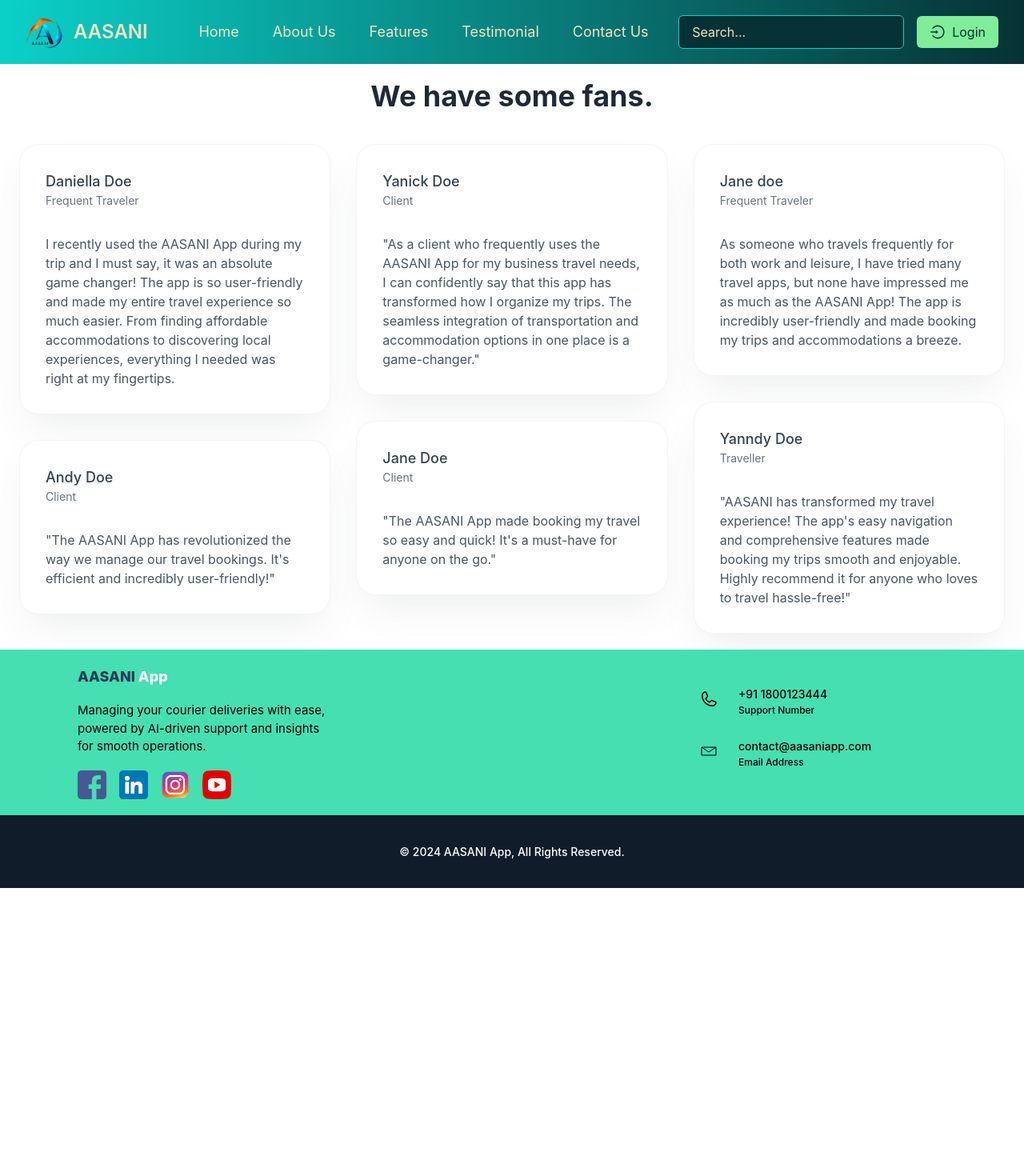
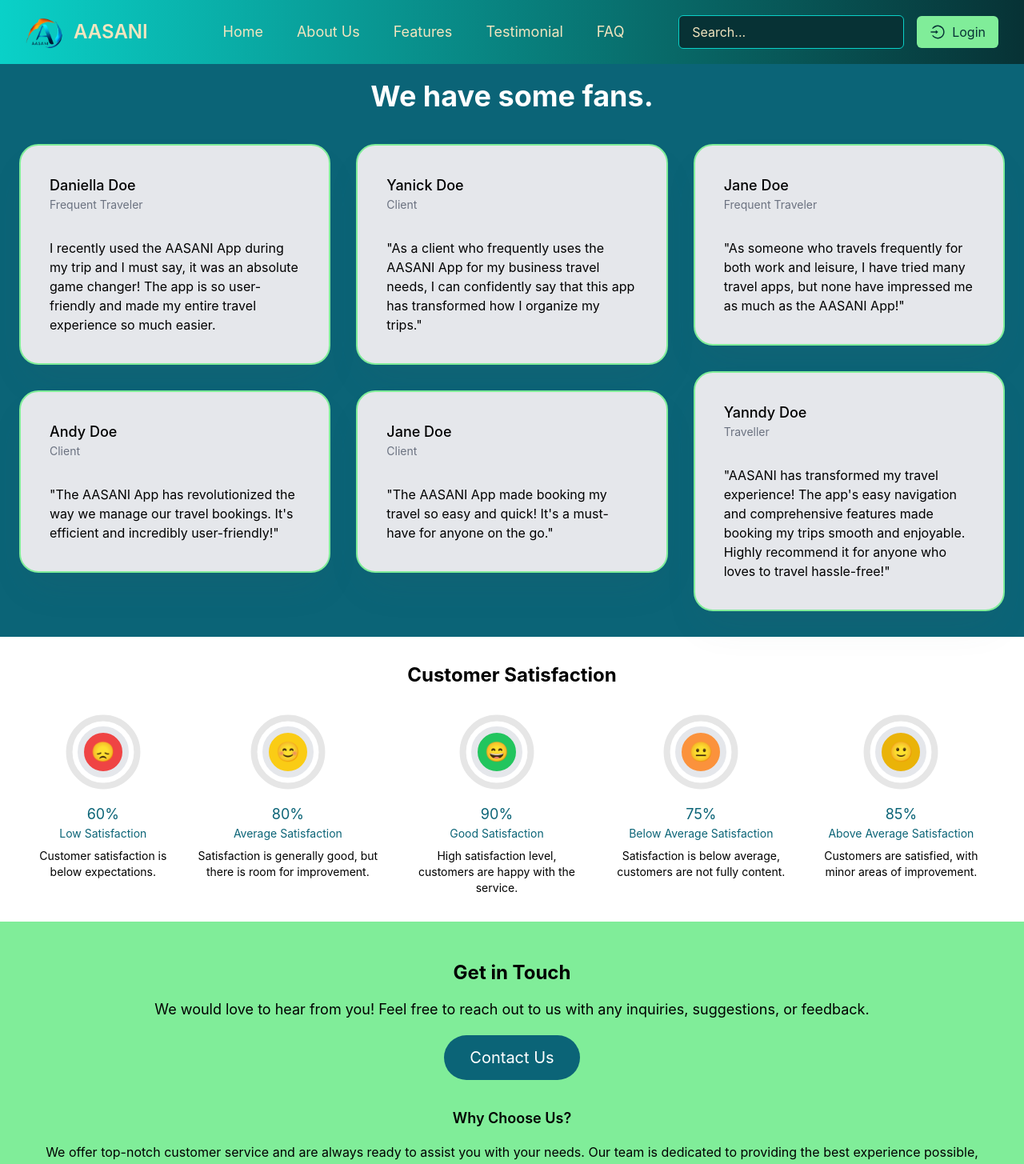
Before and after one commit to Sofia-Aamir/aasani-website, a React (Create React App) app: page /testimonial in a window 1280 px wide. Shown: the top 1455 px of the page at 80% size. Before the commit the page ends 1110 px from the top, so only its background shows below. Built offline with nearby package versions, Linux system fonts and the light colour scheme.

Commit message:
testimonial page

```diff
--- /dev/null
+++ b/src/Pages/ContactUsSection.js
@@ -0,0 +1,34 @@
+import React from "react";
+import { Link } from "react-router-dom"; // Assuming you are using React Router for navigation
+
+const ContactUsSection = () => {
+  return (
+    <section className="bg-[#80ED99] py-12">
+      <div className="max-w-7xl mx-auto px-6 md:px-12">
+        <div className="text-center">
+          <h3 className="text-2xl font-bold text-black">Get in Touch</h3>
+          <p className="text-lg text-black mt-4">
+            We would love to hear from you! Feel free to reach out to us with any inquiries, suggestions, or feedback.
+          </p>
+          <div className="mt-8">
+            <Link
+              to="/contact-us" // Link to the Contact Us page
+              className="bg-[#0B6477] text-xl text-white py-4 px-8 rounded-full hover:bg-[#065e74] transition duration-300"
+            >
+              Contact Us
+            </Link>
+          </div>
+          <div className="mt-12 text-center text-black">
+            <h4 className="text-lg font-semibold text-black">Why Choose Us?</h4>
+            <p className="mt-4">
+              We offer top-notch customer service and are always ready to assist you with your needs. Our team
+              is dedicated to providing the best experience possible, making sure all your questions are answered promptly.
+            </p>
+          </div>
+        </div>
+      </div>
+    </section>
+  );
+};
+
+export default ContactUsSection;
--- /dev/null
+++ b/src/Pages/CustomerSatisfaction.js
@@ -0,0 +1,94 @@
+import React from "react";
+
+const CustomerSatisfaction = () => {
+  // Dummy data for customer satisfaction levels with descriptions
+  const satisfactionData = [
+    {
+      percentage: 60,
+      emoji: "😞",
+      color: "bg-red-500",
+      label: "Low",
+      description: "Customer satisfaction is below expectations."
+    },
+    {
+      percentage: 80,
+      emoji: "😊",
+      color: "bg-yellow-400",
+      label: "Average",
+      description: "Satisfaction is generally good, but there is room for improvement."
+    },
+    {
+      percentage: 90,
+      emoji: "😄",
+      color: "bg-green-500",
+      label: "Good",
+      description: "High satisfaction level, customers are happy with the service."
+    },
+    {
+      percentage: 75,
+      emoji: "😐",
+      color: "bg-orange-400",
+      label: "Below Average",
+      description: "Satisfaction is below average, customers are not fully content."
+    },
+    {
+      percentage: 85,
+      emoji: "🙂",
+      color: "bg-yellow-500",
+      label: "Above Average",
+      description: "Customers are satisfied, with minor areas of improvement."
+    },
+  ];
+
+  return (
+    <section className="bg-white py-8">
+      <div className="max-w-7xl mx-auto px-6 md:px-12">
+        <h3 className="text-center text-2xl font-bold text-black">Customer Satisfaction</h3>
+        <div className="flex justify-center space-x-8 mt-8">
+          {satisfactionData.map((item, index) => (
+            <div key={index} className="flex flex-col items-center">
+              <div className="relative w-24 h-24">
+                <div className="absolute inset-0 flex items-center justify-center">
+                  <div className={`w-16 h-16 rounded-full border-8 ${item.color} flex items-center justify-center`}>
+                    <span className="text-2xl text-white">{item.emoji}</span>
+                  </div>
+                </div>
+                <svg
+                  className="absolute top-0 left-0 transform -rotate-90"
+                  xmlns="http://www.w3.org/2000/svg"
+                  width="100%"
+                  height="100%"
+                  viewBox="0 0 36 36"
+                  strokeWidth="3"
+                >
+                  <circle
+                    cx="18"
+                    cy="18"
+                    r="15.915"
+                    stroke="#e6e6e6"
+                    fill="none"
+                  />
+                  <circle
+                    cx="18"
+                    cy="18"
+                    r="15.915"
+                    stroke={item.color}
+                    strokeDasharray={`${item.percentage} 100`}
+                    fill="none"
+                  />
+                </svg>
+              </div>
+              <div className="mt-4 text-center">
+                <span className="text-[#0B6477] text-lg">{item.percentage}%</span>
+                <p className="text-[#0B6477] text-sm">{item.label} Satisfaction</p>
+                <p className="text-black text-sm mt-2">{item.description}</p>
+              </div>
+            </div>
+          ))}
+        </div>
+      </div>
+    </section>
+  );
+};
+
+export default CustomerSatisfaction;
--- a/src/Pages/Features.js
+++ b/src/Pages/Features.js
@@ -53,9 +53,9 @@ const Features = () => {
   ];
 
   return (
-    <div className="bg-[#0B6477] py-10">
+    <div className="bg-[#0B6477] py-7">
       <div className="container mx-auto px-4">
-        <h2 className="text-3xl font-bold text-white mb-8" data-aos="fade-up">
+        <h2 className="text-3xl text-center font-bold text-white mb-8" data-aos="fade-up">
           Key Features of AASANI
         </h2>
         <div className="grid grid-cols-1 md:grid-cols-3 gap-8">
--- a/src/Pages/Navbar.js
+++ b/src/Pages/Navbar.js
@@ -70,11 +70,11 @@ const Navbar = () => {
             </Link>
 
             <Link
-              to="/contact"
+              to="/faq"
               className="relative text-lg hover:text-[#FFD700] flex items-center group transition-all"
             >
                 <FaMapMarkerAlt className="mr-2 text-transparent group-hover:text-[#FFD700] transition-all" />
-              Contact Us
+             FAQ
               <span className="absolute left-2 bottom-[-2px] w-0 h-[2px] bg-[#FFD700] transition-all group-hover:w-full"></span>
             </Link>
           </div>
--- a/src/Pages/Testimonial.js
+++ b/src/Pages/Testimonial.js
@@ -1,107 +1,129 @@
+import React, { useEffect } from "react";
+import "aos/dist/aos.css"; // Import AOS styles
+import AOS from "aos"; // Import AOS library
+import CustomerSatisfaction from './CustomerSatisfaction';
+import ContactUsSection from "./ContactUsSection";
+
 const Testimonial = () => {
+  useEffect(() => {
+    AOS.init({ duration: 1000 }); // Initialize AOS with animation duration
+  }, []);
+
   return (
-        <div class="text-gray-600 dark:text-gray-300 pt-5 dark:bg-gray-900 pb-5" id="reviews">
-
-        <div class="max-w-7xl mx-auto px-6 md:px-12 xl:px-6">
-
-            <div class="mb-10 space-y-4 px-6 md:px-0">
-                <h2 class="text-center text-2xl font-bold text-gray-800 dark:text-white md:text-4xl">
+    <div>
+    <section className="text-gray-600 dark:text-gray-300 pt-5 bg-[#0B6477] pb-8" id="reviews">
+      <div className="max-w-7xl mx-auto px-6 md:px-12 xl:px-6">
+        <div className="mb-10 space-y-4 px-6 md:px-0">
+          <h2
+            className="text-center text-2xl font-bold text-white dark:text-white md:text-4xl"
+            data-aos="fade-up"
+          >
             We have some fans.
           </h2>
         </div>
 
-
-            <div class="md:columns-2 lg:columns-3 gap-8 space-y-8">
-
-
+        <div className="md:columns-2 lg:columns-3 gap-8 space-y-8">
           <div
-                    class="aspect-auto p-8 border border-gray-100 rounded-3xl bg-white dark:bg-gray-800 dark:border-gray-700 shadow-2xl shadow-gray-600/10 dark:shadow-none">
-                    <div class="flex gap-4">
-                        {/* <img class="w-12 h-12 rounded-full" src="https://randomuser.me/api/portraits/women/12.jpg" alt="user avatar" width="400" height="400" loading="lazy"> */}
+            className="aspect-auto rounded-3xl bg-gray-200 shadow-2xl shadow-gray-600/10 dark:shadow-none p-9 border-2 border-[#80ED99]"
+            data-aos="fade-up"
+            data-aos-delay="100"
+          >
+            <div className="flex gap-4">
               <div>
-                            <h6 class="text-lg font-medium text-gray-700 dark:text-white">Daniella Doe</h6>
-                            <p class="text-sm text-gray-500 dark:text-gray-300">Frequent Traveler</p>
+                <h6 className="text-lg font-medium text-black">Daniella Doe</h6>
+                <p className="text-sm text-gray-500 dark:text-gray-300">Frequent Traveler</p>
               </div>
             </div>
-                    <p class="mt-8">I recently used the AASANI App during my trip and I must say, it was an absolute game changer! The app is so user-friendly and made my entire travel experience so much easier. From finding affordable accommodations to discovering local experiences, everything I needed was right at my fingertips.
+            <p className="mt-8 text-black">
+              I recently used the AASANI App during my trip and I must say, it was an absolute game changer! The app is so user-friendly and made my entire travel experience so much easier.
             </p>
           </div>
 
-
           <div
-    class="aspect-auto p-8 border border-gray-100 rounded-3xl bg-white dark:bg-gray-800 dark:border-gray-700 shadow-2xl shadow-gray-600/10 dark:shadow-none">
-    <div class="flex gap-4">
+            className="aspect-auto rounded-3xl bg-gray-200 shadow-2xl shadow-gray-600/10 dark:shadow-none p-9 border-2 border-[#80ED99]"
+            data-aos="fade-up"
+            data-aos-delay="200"
+          >
+            <div className="flex gap-4">
               <div>
-            <h6 class="text-lg font-medium text-gray-700 dark:text-white">Andy Doe</h6>
-            <p class="text-sm text-gray-500 dark:text-gray-300">Client</p>
+                <h6 className="text-lg font-medium text-black">Andy Doe</h6>
+                <p className="text-sm text-gray-500 dark:text-gray-300">Client</p>
               </div>
             </div>
-    <p class="mt-8">
+            <p className="mt-8 text-black">
               "The AASANI App has revolutionized the way we manage our travel bookings. It's efficient and incredibly user-friendly!"
             </p>
           </div>
 
-
-
           <div
-                    class="aspect-auto p-8 border border-gray-100 rounded-3xl bg-white dark:bg-gray-800 dark:border-gray-700 shadow-2xl shadow-gray-600/10 dark:shadow-none">
-                    <div class="flex gap-4">
-                        {/* <img class="w-12 h-12 rounded-full" src="https://randomuser.me/api/portraits/women/18.jpg" alt="user avatar" width="200" height="200" loading="lazy"> */}
+            className="aspect-auto rounded-3xl bg-gray-200 shadow-2xl shadow-gray-600/10 dark:shadow-none p-9 border-2 border-[#80ED99]"
+            data-aos="fade-up"
+            data-aos-delay="300"
+          >
+            <div className="flex gap-4">
               <div>
-                            <h6 class="text-lg font-medium text-gray-700 dark:text-white">Yanick Doe</h6>
-                            <p class="text-sm text-gray-500 dark:text-gray-300">Client</p>
+                <h6 className="text-lg font-medium text-black">Yanick Doe</h6>
+                <p className="text-sm text-gray-500 dark:text-gray-300">Client</p>
               </div>
             </div>
-                    <p class="mt-8">
-        "As a client who frequently uses the AASANI App for my business travel needs, I can confidently say that this app has transformed how I organize my trips. The seamless integration of transportation and accommodation options in one place is a game-changer."
+            <p className="mt-8 text-black">
+              "As a client who frequently uses the AASANI App for my business travel needs, I can confidently say that this app has transformed how I organize my trips."
             </p>
           </div>
 
-
           <div
-                    class="aspect-auto p-8 border border-gray-100 rounded-3xl bg-white dark:bg-gray-800 dark:border-gray-700 shadow-2xl shadow-gray-600/10 dark:shadow-none">
-                    <div class="flex gap-4">
-                        {/* <img class="w-12 h-12 rounded-full" src="https://randomuser.me/api/portraits/women/2.jpg" alt="user avatar" width="200" height="200" loading="lazy"> */}
+            className="aspect-auto rounded-3xl bg-gray-200 shadow-2xl shadow-gray-600/10 dark:shadow-none p-9 border-2 border-[#80ED99]"
+            data-aos="fade-up"
+            data-aos-delay="400"
+          >
+            <div className="flex gap-4">
               <div>
-                            <h6 class="text-lg font-medium text-gray-700 dark:text-white">Jane Doe</h6>
-                            <p class="text-sm text-gray-500 dark:text-gray-300">Client</p>
+                <h6 className="text-lg font-medium text-black">Jane Doe</h6>
+                <p className="text-sm text-gray-500 dark:text-gray-300">Client</p>
               </div>
             </div>
-                    <p class="mt-8">
+            <p className="mt-8 text-black">
               "The AASANI App made booking my travel so easy and quick! It's a must-have for anyone on the go."
             </p>
           </div>
 
-
           <div
-                    class="aspect-auto p-8 border border-gray-100 rounded-3xl bg-white dark:bg-gray-800 dark:border-gray-700 shadow-2xl shadow-gray-600/10 dark:shadow-none">
-                    <div class="flex gap-4">
-                        {/* <img class="w-12 h-12 rounded-full" src="https://randomuser.me/api/portraits/women/14.jpg" alt="user avatar" width="200" height="200" loading="lazy"> */}
+            className="aspect-auto rounded-3xl bg-gray-200 shadow-2xl shadow-gray-600/10 dark:shadow-none p-9 border-2 border-[#80ED99]"
+            data-aos="fade-up"
+            data-aos-delay="500"
+          >
+            <div className="flex gap-4">
               <div>
-                            <h6 class="text-lg font-medium text-gray-700 dark:text-white">Jane doe</h6>
-                            <p class="text-sm text-gray-500 dark:text-gray-300">Frequent Traveler</p>
+                <h6 className="text-lg font-medium text-black">Jane Doe</h6>
+                <p className="text-sm text-gray-500 dark:text-gray-300">Frequent Traveler</p>
               </div>
             </div>
-                    <p class="mt-8">As someone who travels frequently for both work and leisure, I have tried many travel apps, but none have impressed me as much as the AASANI App! The app is incredibly user-friendly and made booking my trips and accommodations a breeze.
+            <p className="mt-8 text-black">
+              "As someone who travels frequently for both work and leisure, I have tried many travel apps, but none have impressed me as much as the AASANI App!"
             </p>
           </div>
 
-
-                <div class="aspect-auto p-8 border border-gray-100 rounded-3xl bg-white dark:bg-gray-800 dark:border-gray-700 shadow-2xl shadow-gray-600/10 dark:shadow-none">
-    <div class="flex gap-4">
+          <div
+            className="aspect-auto rounded-3xl bg-gray-200 shadow-2xl shadow-gray-600/10 dark:shadow-none p-9 border-2 border-[#80ED99]"
+            data-aos="fade-up"
+            data-aos-delay="600"
+          >
+            <div className="flex gap-4">
               <div>
-            <h6 class="text-lg font-medium text-gray-700 dark:text-white">Yanndy Doe</h6>
-            <p class="text-sm text-gray-500 dark:text-gray-300">Traveller</p>
+                <h6 className="text-lg font-medium text-black">Yanndy Doe</h6>
+                <p className="text-sm text-gray-500 dark:text-gray-300">Traveller</p>
               </div>
             </div>
-    <p class="mt-8">
+            <p className="mt-8 text-black">
               "AASANI has transformed my travel experience! The app's easy navigation and comprehensive features made booking my trips smooth and enjoyable. Highly recommend it for anyone who loves to travel hassle-free!"
             </p>
           </div>
-
-
         </div>
       </div>
+
+    </section>
+    <CustomerSatisfaction/>
+    <ContactUsSection/>
     </div>
   );
 };
```
Lines whose indentation alone changed are shown as unchanged.
